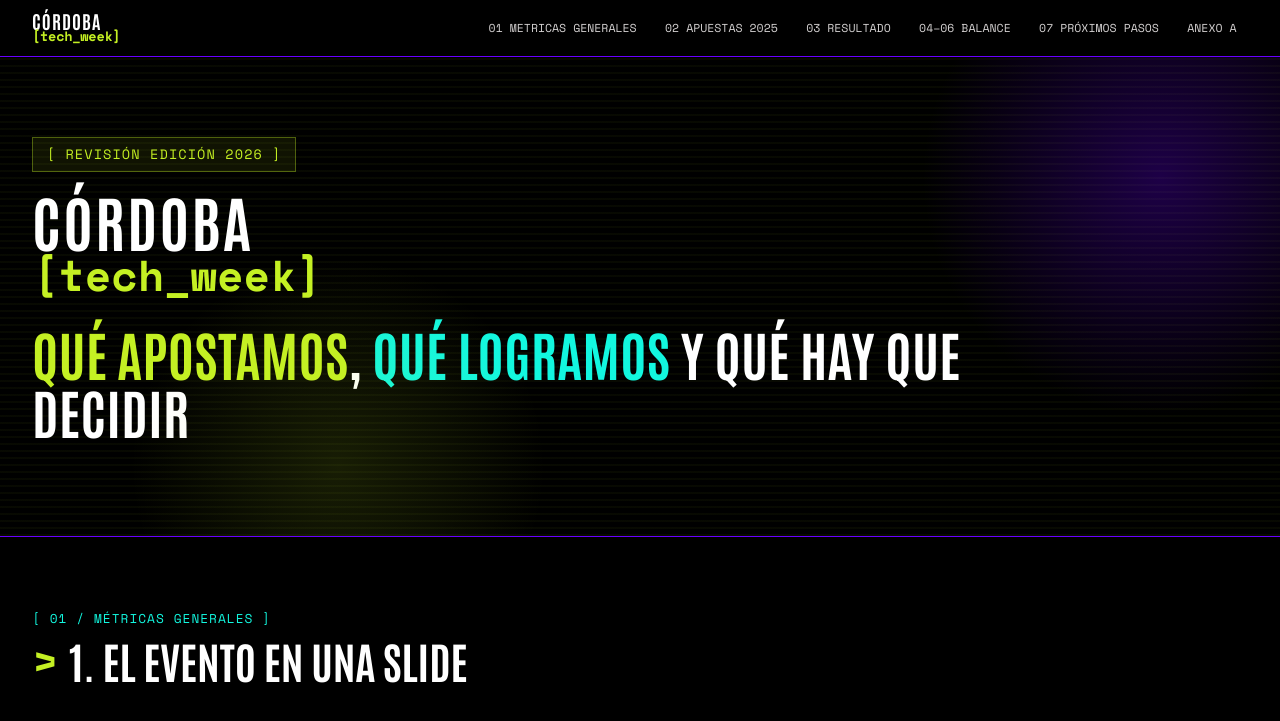
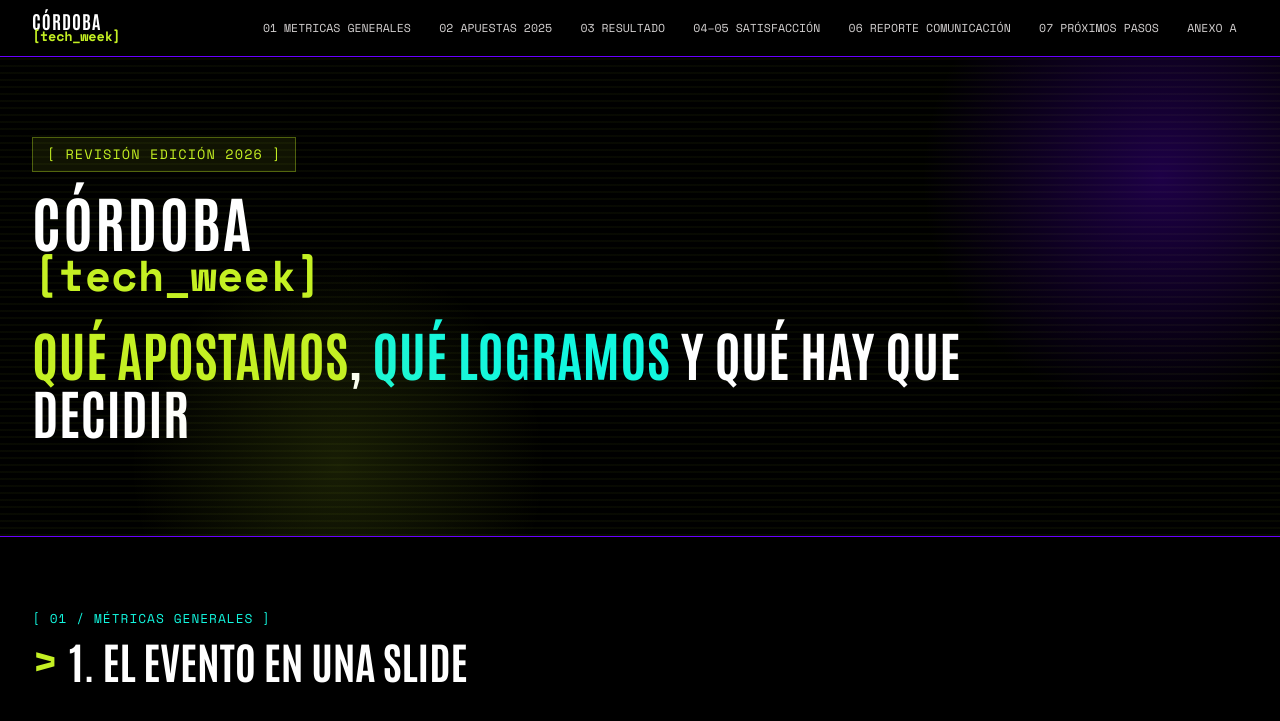
Before and after one commit to clusterinfo/ctw-informe-2026, a plain HTML site: page index.html in a window 1280 px wide. Shown: the top 721 px of the page. Drawn offline with nearby package versions, Linux system fonts and the light colour scheme.

Commit message:
Update index.html

```diff
--- a/index.html
+++ b/index.html
@@ -1382,7 +1382,8 @@
         <a href="#sec-1">01 Metricas generales</a>
         <a href="#sec-2">02 Apuestas 2025</a>
         <a href="#sec-3">03 Resultado</a>
-        <a href="#sec-4">04–06 Balance</a>
+        <a href="#sec-4">04–05 Satisfacción</a>
+        <a href="#sec-6">06 Reporte comunicación</a>
         <!--<a href="#sec-7">07 Validación</a>-->
         <!--<a href="#sec-8">08 Decisiones</a>-->
         <a href="#sec-9">07 Próximos Pasos</a>
```
